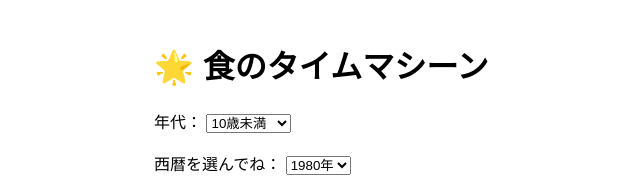
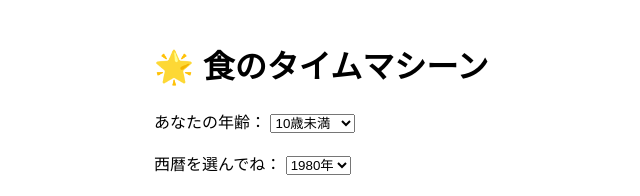
Before and after one commit to t27231115/gen_list_20250621, a plain HTML site: page index.html in a window 1280 px wide. Shown: the top 196 px of the page, without its empty margins (186-826 px from the left). Drawn offline with Linux system fonts and the light colour scheme.

Commit message:
Update index.html

```diff
--- a/index.html
+++ b/index.html
@@ -16,7 +16,7 @@
 
   <!-- 選択フォーム -->
   <section id="form">
-    <label>年代：</label>
+    <label>あなたの年齢：</label>
     <select id="ageGroup">
       <option value="5">10歳未満</option>
       <option value="15">10代</option>
```
